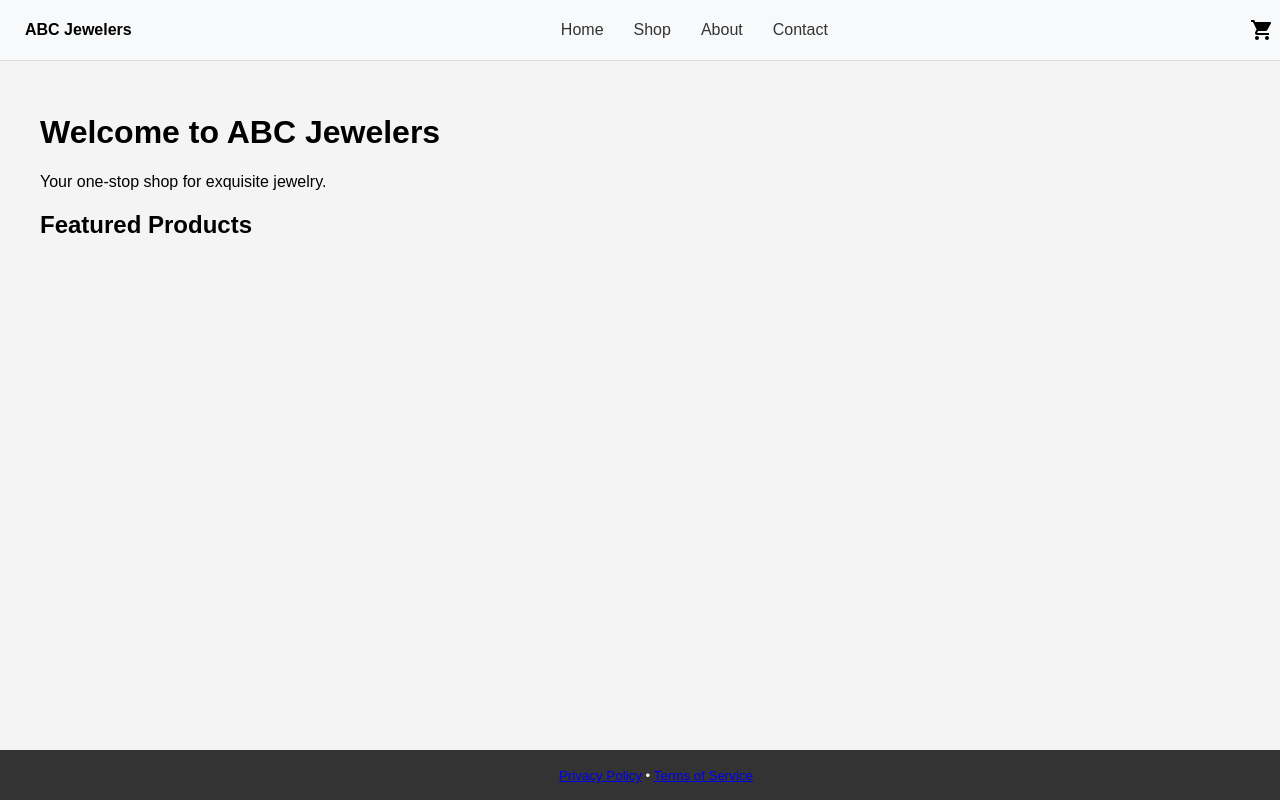
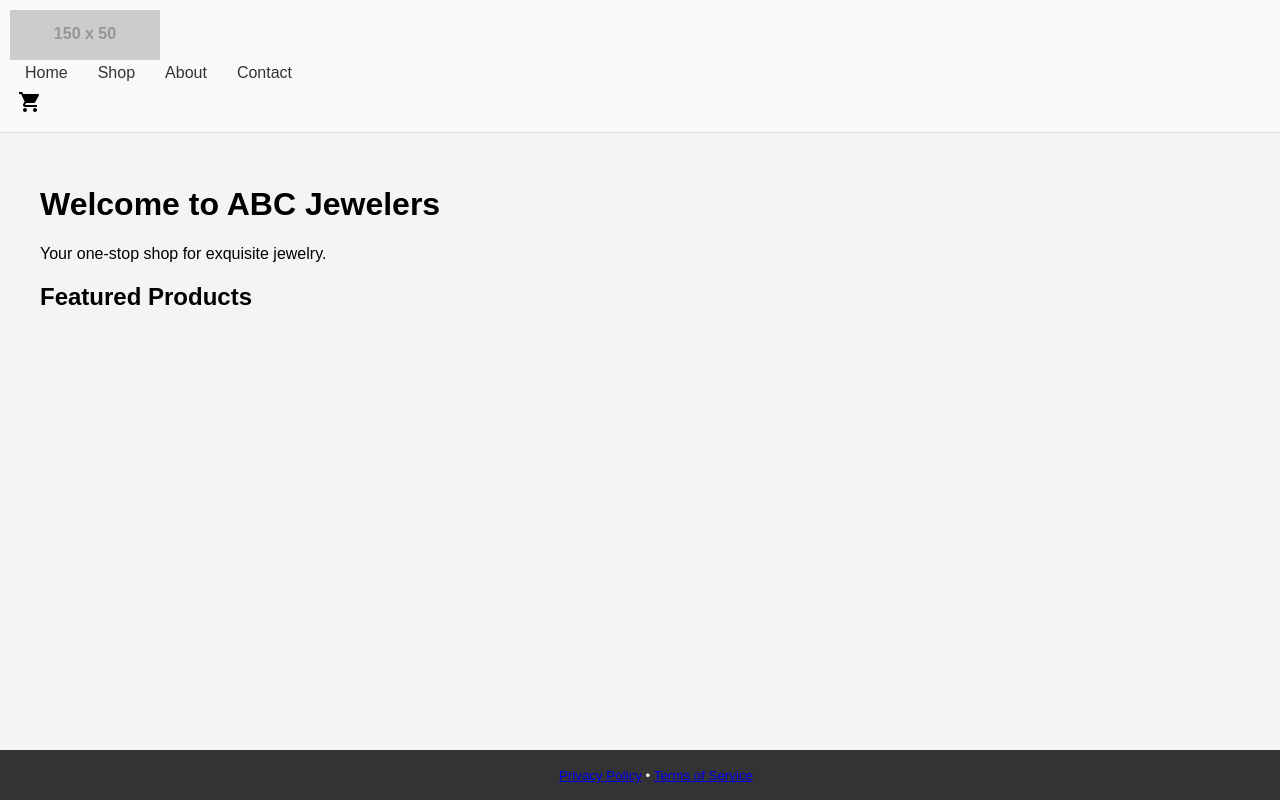
Before and after one commit to aarushi-lakhi/ABC-Jewelers, a React (Create React App) app in the folder frontend/: page / in a window 1280 px wide. Built offline with nearby package versions, Linux system fonts and the light colour scheme.

Commit message:
added placeholder for logo in navbar. need to adjust spacing

```diff
--- /dev/null
+++ b/frontend/src/components/Navbar.css
@@ -0,0 +1,52 @@
+.navbar {
+    background-color: #fff;
+    height: 80px;
+    display: flex;
+    justify-content: center;
+    align-items: center;
+    font-size: 1.2rem;
+    position: sticky;
+    top: 0;
+    z-index: 999;
+    border-bottom: 1px solid #f2f2f2;
+  }
+
+  .navbar-container {
+    display: flex;
+    justify-content: space-between;
+    height: 80px;
+    z-index: 1;
+    width: 100%;
+    max-width: 1500px;
+    padding: 0 50px;
+  }
+
+  .navbar-logo {
+    justify-self: flex-start;
+    cursor: pointer;
+    text-decoration: none;
+    font-size: 1.5rem;
+    display: flex;
+    align-items: center;
+  }
+
+  .nav-menu {
+    display: flex;
+    align-items: center;
+    list-style: none;
+    text-align: center;
+  }
+
+  .nav-item {
+    height: 80px;
+  }
+
+  .nav-links {
+    color: #333;
+    display: flex;
+    align-items: center;
+    text-decoration: none;
+    padding: 0 1rem;
+    height: 100%;
+    cursor: pointer;
+  }
--- a/frontend/src/components/Navbar.jsx
+++ b/frontend/src/components/Navbar.jsx
@@ -5,29 +5,29 @@ import ShoppingCartIcon from '@mui/icons-material/ShoppingCart';
 
 const Navbar = () => {
   return (
-    <nav style={{ display: 'flex', justifyContent: 'space-between', alignItems: 'center', padding: '10px', backgroundColor: '#f8f9fa' }}>
-      <ul style={{ listStyle: 'none', display: 'flex', margin: 0, padding: 0 }}>
-        <li style={{ margin: '0 15px' }}>
-          <strong>ABC Jewelers</strong>
+    <nav className="navbar" style={{ display: 'flex', justifyContent: 'space-between', alignItems: 'center', padding: '10px', backgroundColor: '#f8f9fa' }}>
+      <div className="navbar-container">
+        <Link to="/" className="navbar-logo">
+          <img src="https://via.placeholder.com/150x50" alt="Logo" />
+        </Link>
+        <ul className="nav-menu" style={{ listStyle: 'none', display: 'flex', margin: 0, padding: 0 }}>
+          <li className="nav-item" style={{ margin: '0 15px' }}>
+            <Link to="/" className="nav-links">Home</Link>
           </li>
-      </ul>
-      <ul style={{ listStyle: 'none', display: 'flex', margin: 0, padding: 0 }}>
-        <li style={{ margin: '0 15px' }}>
-          <Link to="/">Home</Link>
+          <li className="nav-item" style={{ margin: '0 15px' }}>
+            <Link to="/shop" className="nav-links">Shop</Link>
           </li>
-        <li style={{ margin: '0 15px' }}>
-          <Link to="/shop">Shop</Link>
+          <li className="nav-item" style={{ margin: '0 15px' }}>
+            <Link to="/about" className="nav-links">About</Link>
           </li>
-        <li style={{ margin: '0 15px' }}>
-          <Link to="/about">About</Link>
-        </li>
-        <li style={{ margin: '0 15px' }}>
-          <Link to="/contact">Contact</Link>
+          <li className="nav-item" style={{ margin: '0 15px' }}>
+            <Link to="/contact" className="nav-links">Contact</Link>
           </li>
         </ul>
         <IconButton edge="end" color="inherit" aria-label="cart" component={Link} to="/cart">
           <ShoppingCartIcon />
         </IconButton>
+      </div>
     </nav>
   );
 };
```
Lines whose indentation alone changed are shown as unchanged.
